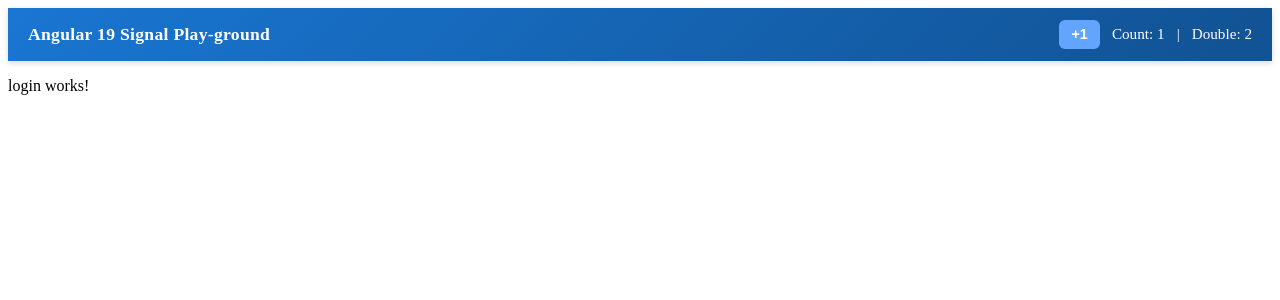
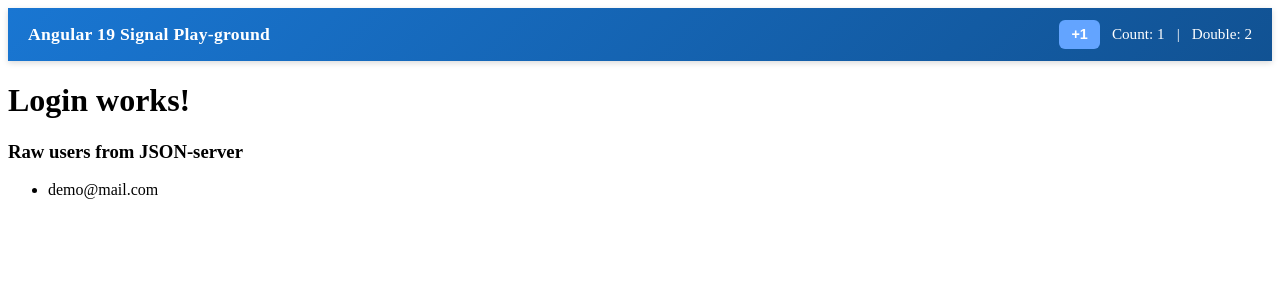
Before and after one commit to Div-404/ng19-workshop, an Angular app: page /login in a window 1280 px wide. Shown: the top 300 px of the page. Built offline with nearby package versions, Linux system fonts and the light colour scheme; data requests are answered from the project's data file.

Commit message:
feat: HttpClient + manual subscribe in LoginComponent

```diff
--- a/src/app/app.config.ts
+++ b/src/app/app.config.ts
@@ -2,11 +2,13 @@ import { ApplicationConfig, provideBrowserGlobalErrorListeners, provideZonelessC
 import { provideRouter } from '@angular/router';
 
 import { routes } from './app.routes';
+import { provideHttpClient } from '@angular/common/http';
 
 export const appConfig: ApplicationConfig = {
   providers: [
     provideBrowserGlobalErrorListeners(),
     provideZonelessChangeDetection(),
-    provideRouter(routes)
+    provideRouter(routes),
+    provideHttpClient()
   ]
 };
--- /dev/null
+++ b/src/app/core/services/json-data.service.ts
@@ -0,0 +1,15 @@
+import { Injectable } from '@angular/core';
+import { HttpClient } from '@angular/common/http';
+import { Observable } from 'rxjs';
+import { User } from '../../shared/models/user';
+
+@Injectable({ providedIn: 'root' })
+export class JsonDataService {
+  private readonly api = 'http://localhost:3000';
+
+  constructor(private http: HttpClient) {}
+
+  getUsers(): Observable<User[]> {
+    return this.http.get<User[]>(`${this.api}/users`);
+  }
+}
--- a/src/app/features/login/login.html
+++ b/src/app/features/login/login.html
@@ -1 +1,8 @@
-<p>login works!</p>
+<h1>Login works!</h1>
+<!-- {{users|json}} -->
+<section>
+  <h3>Raw users from JSON-server</h3>
+  <ul>
+    <li *ngFor="let u of users">{{ u.email }}</li>
+  </ul>
+</section>
--- a/src/app/features/login/login.ts
+++ b/src/app/features/login/login.ts
@@ -1,11 +1,33 @@
-import { Component } from '@angular/core';
+import { Component, OnDestroy } from '@angular/core';
+import { JsonDataService } from '../../core/services/json-data.service';
+import { User } from '../../shared/models/user';
+import { Subscription } from 'rxjs';
+import { CommonModule } from '@angular/common';
 
 @Component({
   selector: 'app-login',
-  imports: [],
+  standalone: true,
+  imports:[CommonModule],
   templateUrl: './login.html',
-  styleUrl: './login.scss',
+  styleUrls: ['./login.scss']
 })
-export class Login {
+export class Login implements OnDestroy {
+  users: User[] = [];
+  private sub = new Subscription();
 
+  constructor(private service: JsonDataService) {
+    this.sub.add(
+      this.service.getUsers().subscribe({
+        next: (data) => {
+          this.users = data;
+          console.log('[Login] users', data);
+        },
+        error: (err) => console.error(err)
+      })
+    );
+  }
+
+  ngOnDestroy(): void {
+    this.sub.unsubscribe();
+  }
 }
--- /dev/null
+++ b/src/app/shared/models/user.ts
@@ -0,0 +1,5 @@
+export interface User {
+  id: number;
+  email: string;
+  password: string;   // plain text for demo only
+}
--- a/src/assets/db.json
+++ b/src/assets/db.json
@@ -1,4 +1,6 @@
 {
-  "users": [],
+  "users": [
+    { "id": 1, "email": "demo@mail.com", "password": "1234" }
+  ],
   "sessions": []
 }
```
